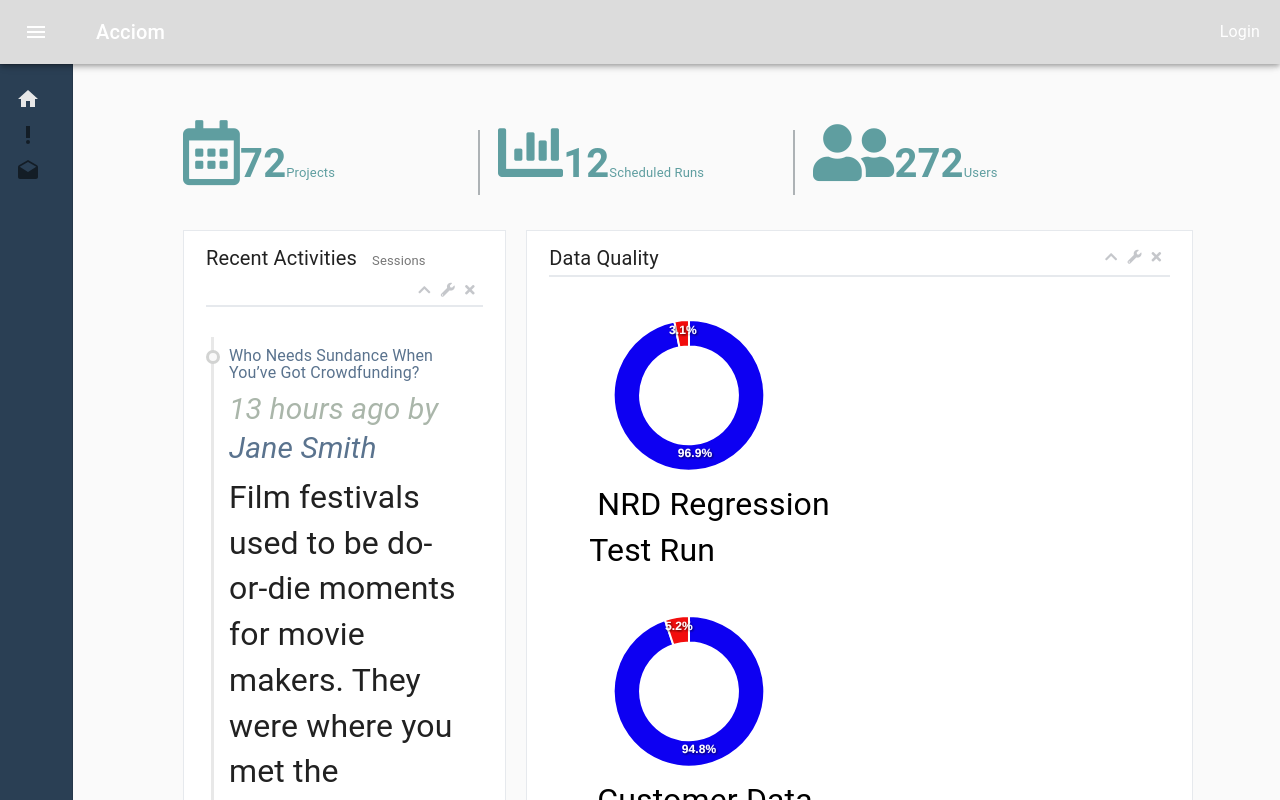
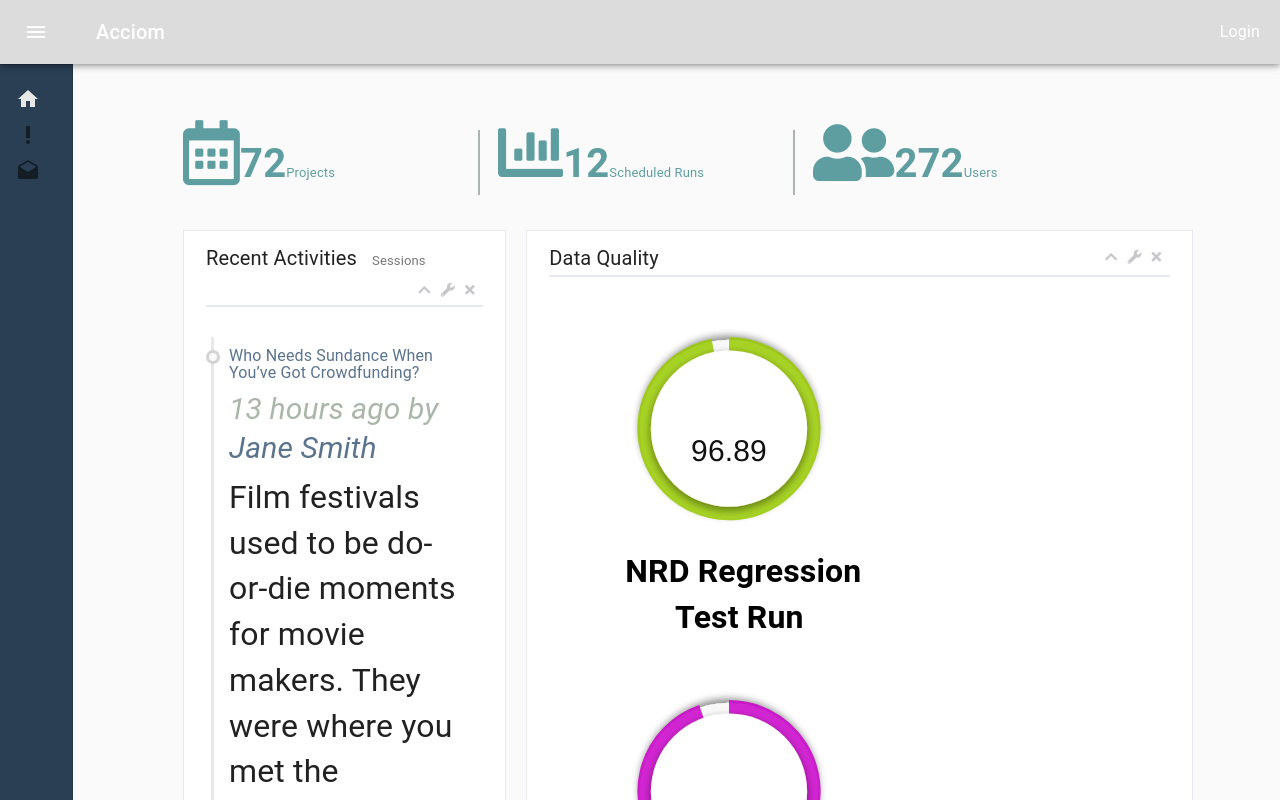
Before and after one commit to somasunder-cs/acciom-portal, a React app: page /dashboard in a window 1280 px wide. Shown: the top 800 px of the page. Built offline with nearby package versions, Linux system fonts and the light colour scheme.

Commit message:
donut Changes

```diff
--- a/package.json
+++ b/package.json
@@ -82,17 +82,18 @@
         "@material-ui/icons": "4.2.0",
         "apexcharts": "^3.8.3",
         "bootstrap": "^3.3.7",
+        "chart.js": "^2.8.0",
         "cross-env": "^5.2.0",
         "prop-types": "^15.7.2",
         "react": "^16.8.6",
+        "react-apexcharts": "^1.3.3",
         "react-bootstrap": "0.32.4",
         "react-dom": "^16.8.6",
         "react-redux": "^7.1.0",
         "react-router-dom": "^5.0.1",
         "redux": "^4.0.1",
         "redux-thunk": "^2.3.0",
-        "styled-components": "^4.3.1",
-        "react-apexcharts": "^1.3.3"
+        "styled-components": "^4.3.1"
     },
     "jest": {
         "setupFiles": [
--- a/src/components/App.js
+++ b/src/components/App.js
@@ -7,6 +7,7 @@ import Home from '../containers/Home';
 import Dashboard from '../containers/Dashboard';
 import NavigationBar from '../containers/NavigationBar';
 import Login from '../containers/Login';
+import DQIDetailsComponent from './DQIProjectDetails'
 
 const RootContainer = styled.div`
 	font-size: 2rem;
@@ -38,6 +39,7 @@ const App = () => (
 				<Route path="/startup" component={Startup} />
 				<Route path="/home" component={Home} />
 				<Route path="/login" component={Login} />
+				<Route path="/dqi_details" component={DQIDetailsComponent} />
 			</Content>
 		</Router>
 	</RootContainer>
--- /dev/null
+++ b/src/components/DQIProjectDetails.js
@@ -0,0 +1,11 @@
+import React from 'react';
+
+function DQIDetailsComponent (){
+    return (
+        <div>
+            <h1>DQI Project Details</h1>
+        </div>
+    )
+};
+
+export default DQIDetailsComponent;
--- a/src/components/DonutChart.js
+++ b/src/components/DonutChart.js
@@ -1,33 +1,86 @@
-import React, { Component } from "react";
-import Chart from "react-apexcharts";
+import React, { Component } from 'react';
+import { BrowserRouter, Route, Link } from 'react-router-dom';
+import DQIDetailsComponent from './DQIProjectDetails';
+import {browserHistory} from 'react-router'
+
+import Chart from 'react-apexcharts'
 
 class DonutChart extends Component {
+
   constructor(props) {
     super(props);
-    this.charatData = {
-      options : {
-        series: [props.chartData.project_dqi_percentage, (100 - props.chartData.project_dqi_percentage) ],
-        labels: ['DPI1', 'DPI2'],
-        colors:[function({ value, seriesIndex, w }) {
-          if(value < 55) {
-              return '#f20d0d'
-          } else if (value >= 55 && value < 80) {
-              return '#ff0000'
-          } else {
-              return '#0d00f2'
+    const me = this;
+    this.state = {
+      optionsRadial: {
+        fill: {
+          type: 'solid',
+          colors: props.colors
+        },
+        plotOptions: {
+          radialBar: {
+            hollow: {
+              margin: 0,
+              size: "70%",
+              background: "#fff",
+              image: undefined,
+              imageOffsetX: 0,
+              imageOffsetY: 0,
+              position: "front",
+              dropShadow: {
+                enabled: true,
+                top: 3,
+                left: 0,
+                blur: 4,
+                opacity: 0.24
+              }
+            },
+            track: {
+              background: "#fff",
+              strokeWidth: "67%",
+              margin: 0, // margin is in pixels
+              dropShadow: {
+                enabled: true,
+                top: -3,
+                left: 0,
+                blur: 4,
+                opacity: 0.35
+              }
+            },
+
+            dataLabels: {
+              showOn: "always",
+              name: {
+                offsetY: -20,
+                show: true,
+                color: "#888",
+                fontSize: "13px"
+              },
+              value: {
+                formatter: function(val) {
+                  return val;
+                },
+                color: "#111",
+                fontSize: "30px",
+                show: true
+              }
+            }
           }
-        }],
-        legend: {
-          show: false
-        }
-      }
-    };
+        },
+        labels: [''],
+
+      },
+      seriesRadial: [props.chartData.project_dqi_percentage]
+    }
   }
 
   render() {
+
     return (
+
       <div className="donut">
-        <Chart options={this.charatData.options} series={this.charatData.options.series} type="donut" width="200" colors={this.charatData.options.colors} />
+        <Link to={`/dqi_details`}>
+          <Chart options={this.state.optionsRadial} series={this.state.seriesRadial} colors={this.state.optionsRadial.colors} type="radialBar" width="280" />
+        </Link>
         <span className="chartProjectName">{this.props.chartData.project_name}</span>
       </div>
     );
--- a/src/containers/CardContainers.js
+++ b/src/containers/CardContainers.js
@@ -12,7 +12,6 @@ function CardContainer () {
 };
 
 const mapStateToProps = state => {
-	// console.log("CardContainer.state==>", state);
 	return {
 		orgDataQuality: state.testSuites.orgDataQuality
 	};
--- a/src/containers/DQIContainer.js
+++ b/src/containers/DQIContainer.js
@@ -4,12 +4,18 @@ import DonutChart from '../components/DonutChart'
 
 function DQIContainer (props) {
     console.log("DQIContainer=", props);
+    const colorsArray = [
+      ['#99cc00', '#cc9900'],
+      ['#cc00cc', '#ffddff'],
+      ['#131386', '#ff00dd'],
+      ['#0000ff', '#ff00aa'],
+    ];
 
     const getDonutCharts = () => {
       let chartList = [];
       if (props.orgDataQuality.projects) {
         chartList =  props.orgDataQuality.projects.map(function(item, index){
-          return (<li key={ index }><DonutChart chartData={item}/></li>);
+          return (<li key={ index }><DonutChart chartindex={index} chartData={item} colors={colorsArray[index]}/></li>);
         })
       }
       return chartList;
--- a/src/css/card.css
+++ b/src/css/card.css
@@ -9,7 +9,7 @@
 }
 
 .eScNsh {
-    font-size: 1rem !important;
+    font-size: 0.9rem !important;
 }
 
 .cardBox {
--- a/src/css/styles.css
+++ b/src/css/styles.css
@@ -4304,6 +4304,7 @@ html
     width: 300px;
     display: inline-block;
     padding-top: 35px;
+    text-align: center;
 }
 
 .donutContent li{
@@ -4314,4 +4315,5 @@ html
 .chartProjectName {
     color: #000 !important;
     padding-left: 8px;
+    font-weight: bold;
 }
```
Also changed, not shown: 1 other file (tests, documents, lock files or other folders).
